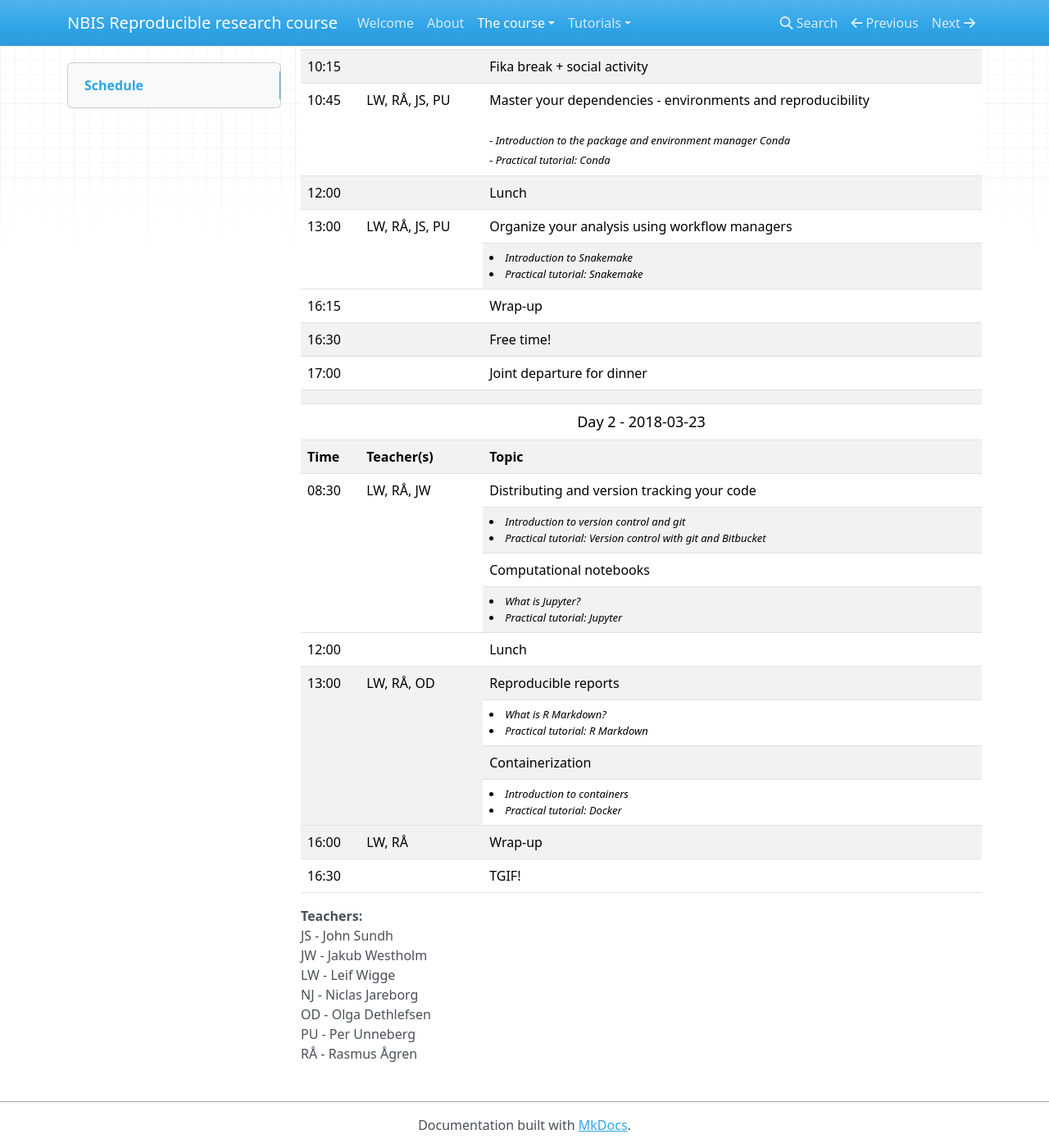
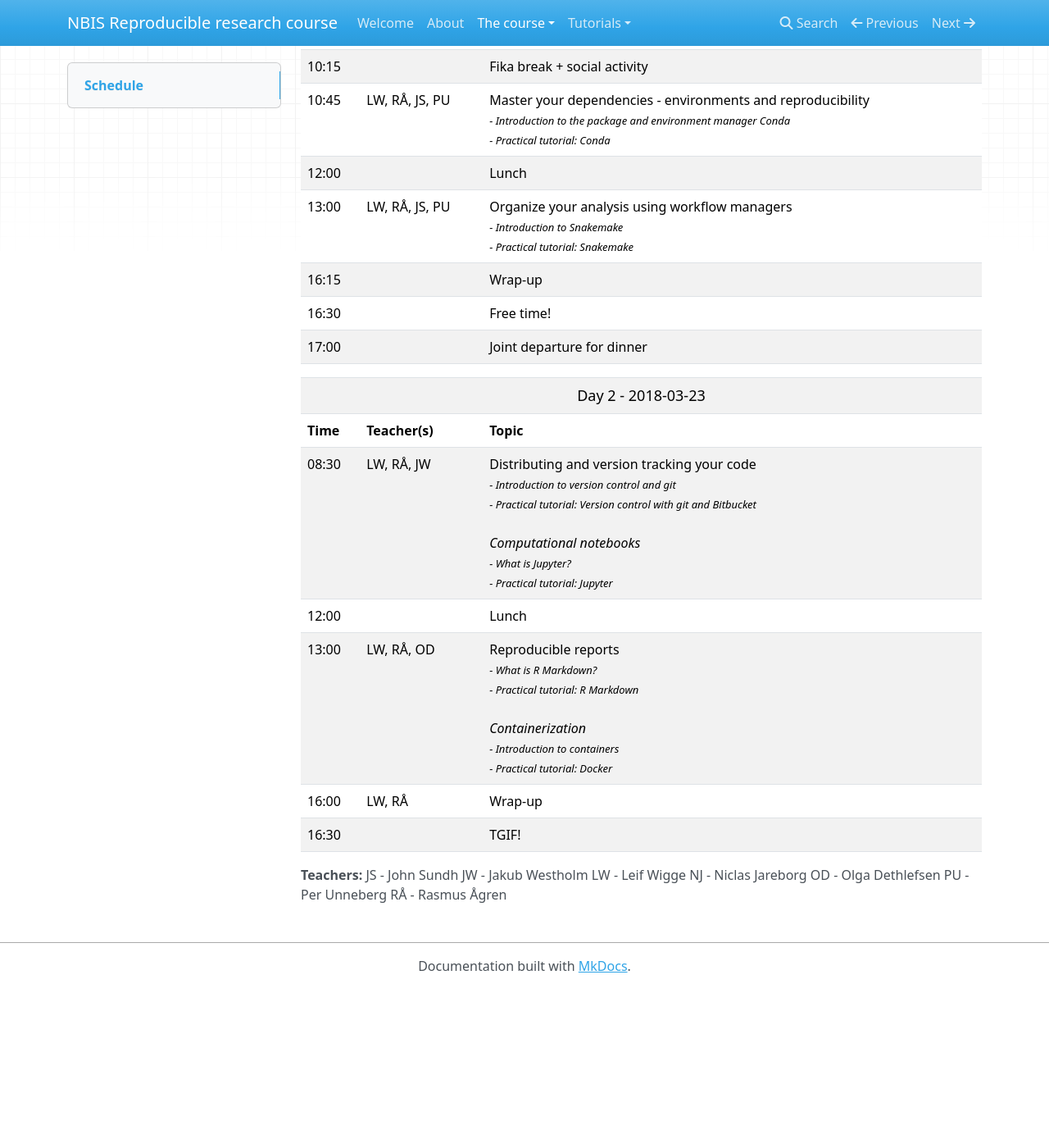
Before and after one commit to NBISweden/workshop-reproducible-research, an MkDocs documentation site: the page built from docs/schedule.md, in a window 1280 px wide and 1400 px high, scrolled down 240 px. Shown: the whole window at 82% size. Built offline with MkDocs 1.6.1, drawn with Linux system fonts in a browser that asks for light colours; nearby versions of some CDN libraries; old or Windows-style settings are respelled for this version of MkDocs; after the commit the page ends 1446 px from its top, so only the background shows below that.

Commit message:
table fixes

```diff
--- a/docs/schedule.md
+++ b/docs/schedule.md
@@ -32,7 +32,7 @@
     <td> <font size="3"> LW, RÅ, JS, PU </td>
     <td>
       <font size="3"> Master your dependencies - environments and reproducibility
-      <font size="2"><i><br><br>
+      <font size="2"><i><br>
       - Introduction to the package and environment manager Conda <br>
       - Practical tutorial: Conda
     </td>
@@ -43,15 +43,13 @@
     <td> <font size="3"> Lunch </td>
   </tr>
   <tr>
-    <td rowspan="2"> <font size="3"> 13:00 </td>
-    <td rowspan="2"> <font size="3"> LW, RÅ, JS, PU </td>
-    <td> <font size="3"> Organize your analysis using workflow managers </td>
-  </tr>
-  <tr>
+    <td> <font size="3"> 13:00 </td>
+    <td> <font size="3"> LW, RÅ, JS, PU </td>
     <td>
-      <font size="2"><i>
-      <li> Introduction to Snakemake
-      <li> Practical tutorial: Snakemake
+      <font size="3"> Organize your analysis using workflow managers
+      <font size="2"><i><br>
+      - Introduction to Snakemake <br>
+      - Practical tutorial: Snakemake
     </td>
   </tr>
   <tr>
@@ -84,25 +82,18 @@
     <td> <font size="3"><b>Topic</b> </td>
   </tr>
   <tr>
-    <td rowspan="4"> <font size="3"> 08:30 </td>
-    <td rowspan="4"> <font size="3"> LW, RÅ, JW </td>
-    <td> <font size="3"> Distributing and version tracking your code </td>
-  </tr>
-  <tr>
+    <td> <font size="3"> 08:30 </td>
+    <td> <font size="3"> LW, RÅ, JW </td>
     <td>
-      <font size="2"><i>
-      <li> Introduction to version control and git
-      <li> Practical tutorial: Version control with git and Bitbucket
-    </td>
-  </tr>
-  <tr>
-    <td> <font size="3"> Computational notebooks </td>
-  </tr>
-  <tr>
-    <td>
-      <font size="2"><i>
-      <li> What is Jupyter?
-      <li> Practical tutorial: Jupyter
+      <font size="3"> Distributing and version tracking your code
+      <font size="2"><i><br>
+      - Introduction to version control and git <br>
+      - Practical tutorial: Version control with git and Bitbucket
+      <br><br>
+      <font size="3"> Computational notebooks
+      <font size="2"><i><br>
+      - What is Jupyter? <br>
+      - Practical tutorial: Jupyter
     </td>
   </tr>
   <tr>
@@ -110,25 +101,18 @@
     <td> <font size="3"> Lunch </td>
   </tr>
   <tr>
-    <td rowspan="4"> <font size="3"> 13:00 </td>
-    <td rowspan="4"> <font size="3"> LW, RÅ, OD </td>
-    <td> <font size="3"> Reproducible reports </td>
-  </tr>
-  <tr>
+    <td> <font size="3"> 13:00 </td>
+    <td> <font size="3"> LW, RÅ, OD </td>
     <td>
-      <font size="2"><i>
-      <li> What is R Markdown?
-      <li> Practical tutorial: R Markdown
-    </td>
-  </tr>
-  <tr>
-    <td> <font size="3"> Containerization </td>
-  </tr>
-  <tr>
-    <td>
-      <font size="2"><i>
-      <li> Introduction to containers
-      <li> Practical tutorial: Docker
+      <font size="3"> Reproducible reports
+      <font size="2"><i><br>
+      - What is R Markdown? <br>
+      - Practical tutorial: R Markdown
+      <br><br>
+      <font size="3"> Containerization
+      <font size="2"><i><br>
+      - Introduction to containers <br>
+      - Practical tutorial: Docker
     </td>
   </tr>
   <tr>
```
